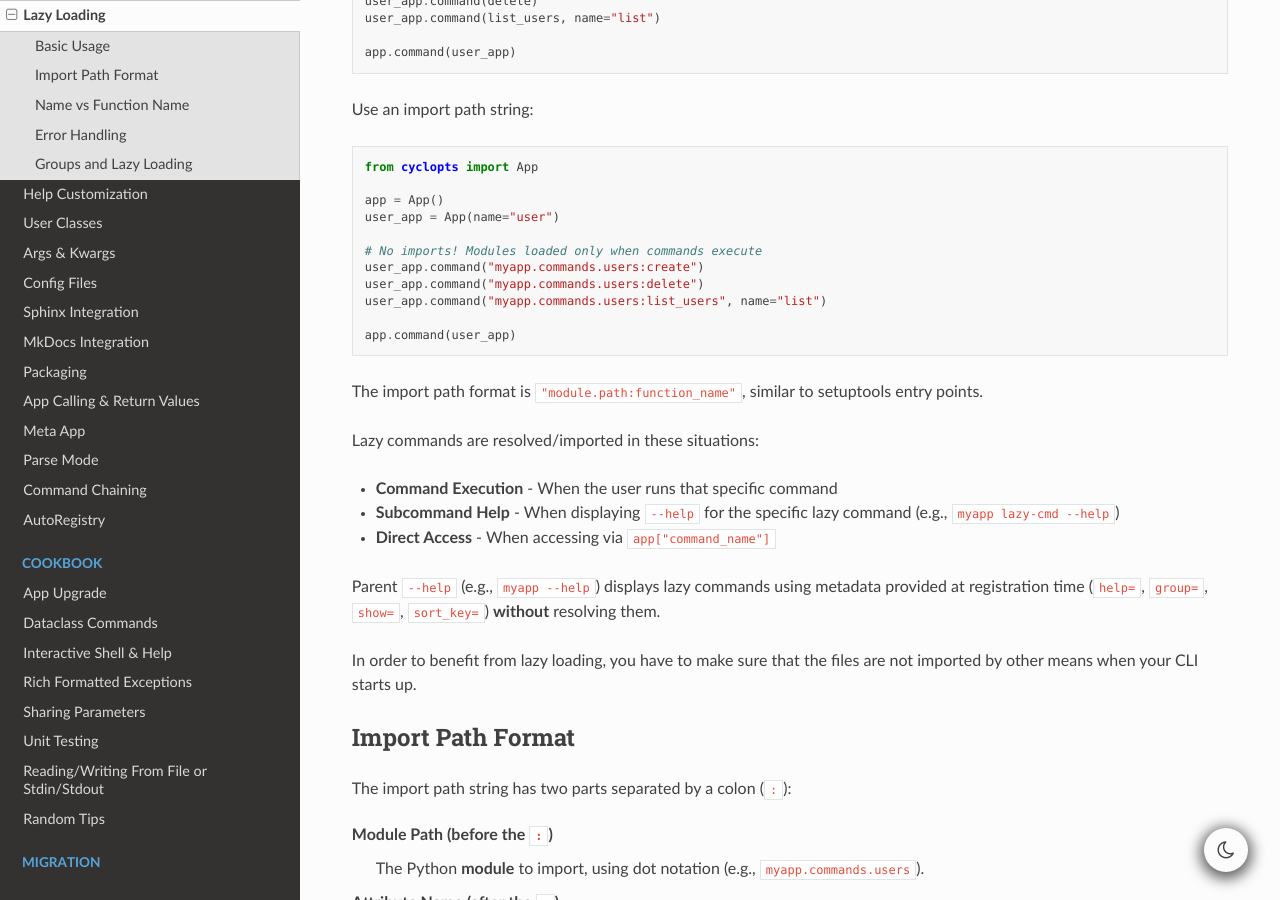
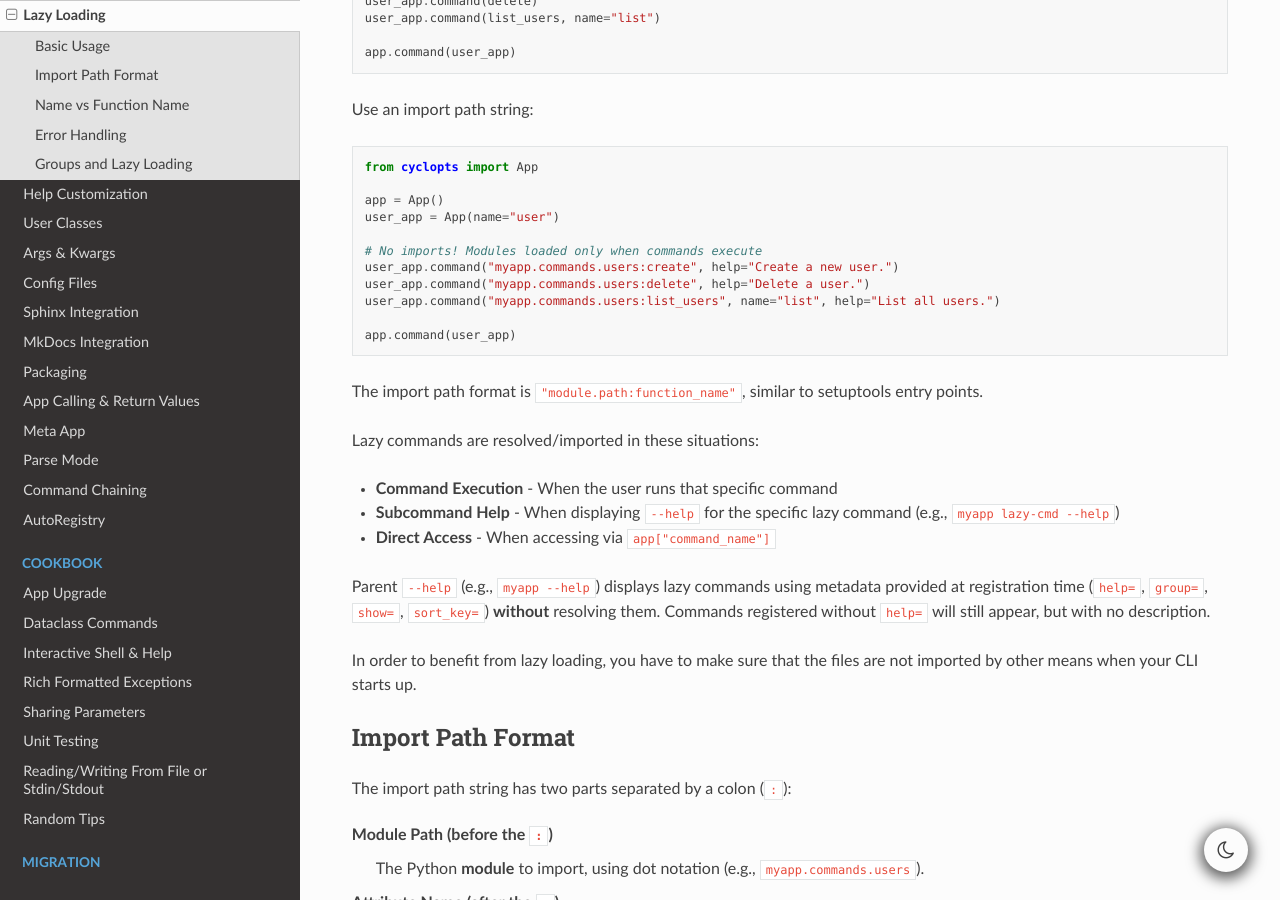
Before and after one commit to BrianPugh/cyclopts, a Sphinx documentation site: the page built from docs/source/lazy_loading.rst, in a window 1280 px wide and 900 px high, scrolled down 497 px. Built offline with Sphinx 7.4.7 and the Read the Docs theme 3.1.0, drawn with Linux system fonts in a browser that asks for light colours; the version number could not be read and is left out.

Commit message:
add help to lazy_loading.rst docs

```diff
--- a/docs/source/lazy_loading.rst
+++ b/docs/source/lazy_loading.rst
@@ -37,9 +37,9 @@ Use an import path string:
    user_app = App(name="user")
 
    # No imports! Modules loaded only when commands execute
-   user_app.command("myapp.commands.users:create")
-   user_app.command("myapp.commands.users:delete")
-   user_app.command("myapp.commands.users:list_users", name="list")
+   user_app.command("myapp.commands.users:create", help="Create a new user.")
+   user_app.command("myapp.commands.users:delete", help="Delete a user.")
+   user_app.command("myapp.commands.users:list_users", name="list", help="List all users.")
 
    app.command(user_app)
 
@@ -53,6 +53,7 @@ Lazy commands are resolved/imported in these situations:
 
 Parent ``--help`` (e.g., ``myapp --help``) displays lazy commands using metadata provided at registration time
 (``help=``, ``group=``, ``show=``, ``sort_key=``) **without** resolving them.
+Commands registered without ``help=`` will still appear, but with no description.
 
 In order to benefit from lazy loading, you have to make sure that the files are not imported by other means when your CLI starts up.
 
```
